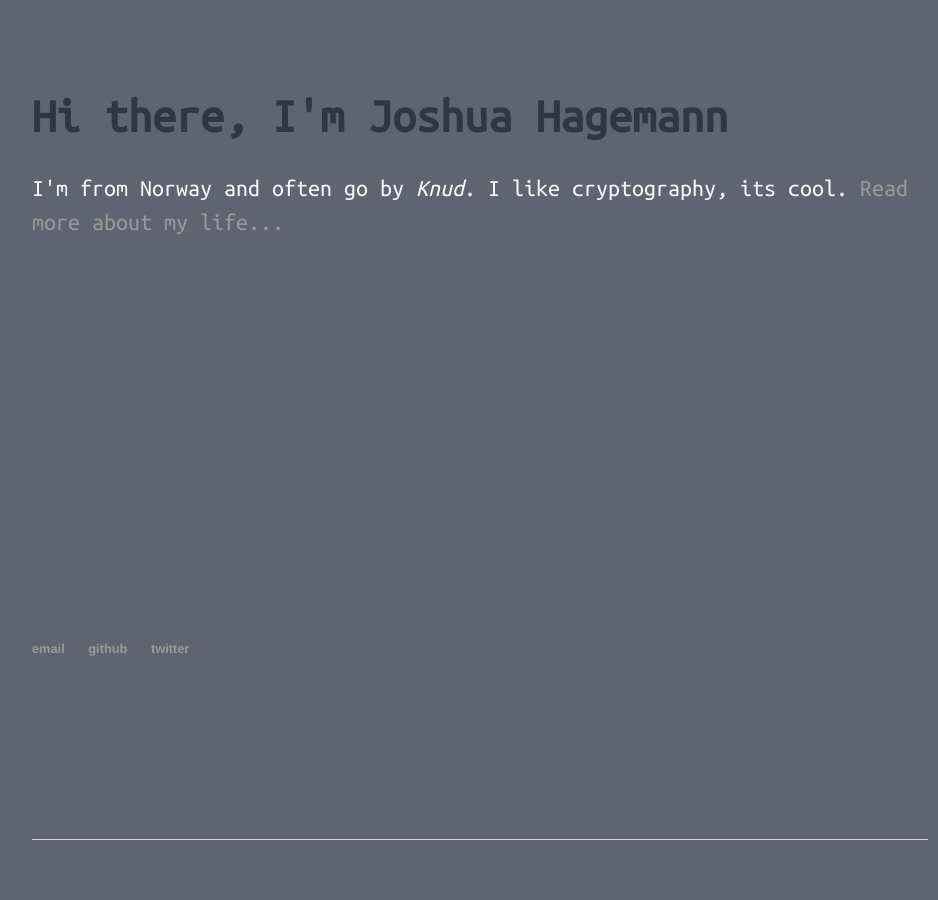
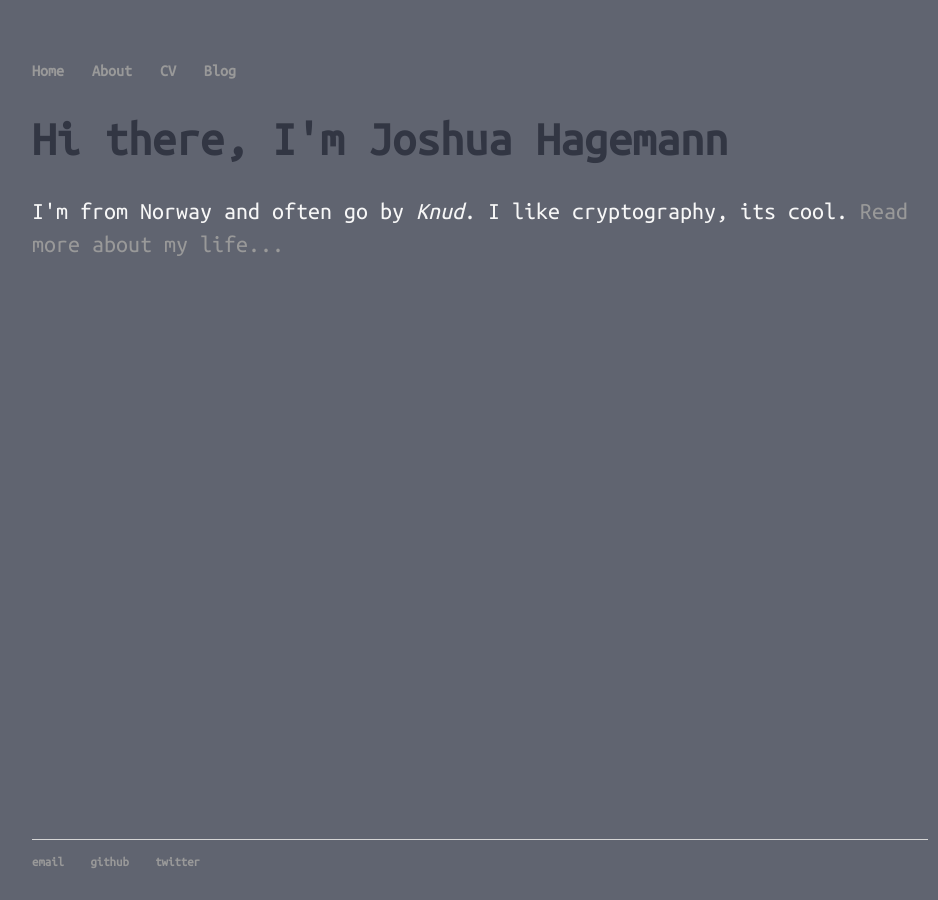
Before and after one commit to HagemannJ/HagemannJ.github.io, a Jekyll site: the page built from index.html, in a window 1280 px wide. Shown: the whole page, without its empty margins (160-1098 px from the left). Built offline with Jekyll 4.4.1, drawn with Linux system fonts in a browser that asks for light colours.

Commit message:
Fixed styling errors

```diff
--- a/css/main.css
+++ b/css/main.css
@@ -11,7 +11,7 @@
 h3 { font-size: 2.3em; }
 h4 { font-size: 1.9em; }
 
-nav ul, footer ul { clear: both; position: relative; height: 200px; margin-top: -200px; font-size: 1em; font-family: 'Helvetica', 'Arial', 'Sans-Serif'; padding: 0px; list-style: none; font-weight: bold; }
+nav ul, footer ul { font-size: 1em; font-family: 'Ubuntu Mono'; padding: 0px; list-style: none; font-weight: bold; }
 nav ul li, footer ul li { display: inline; margin-right: 20px; }
 
 footer { position:absolute; bottom:0; width:70%; height:60px; border-top: 1px solid #d5d5d5; font-size: .8em; }
```
